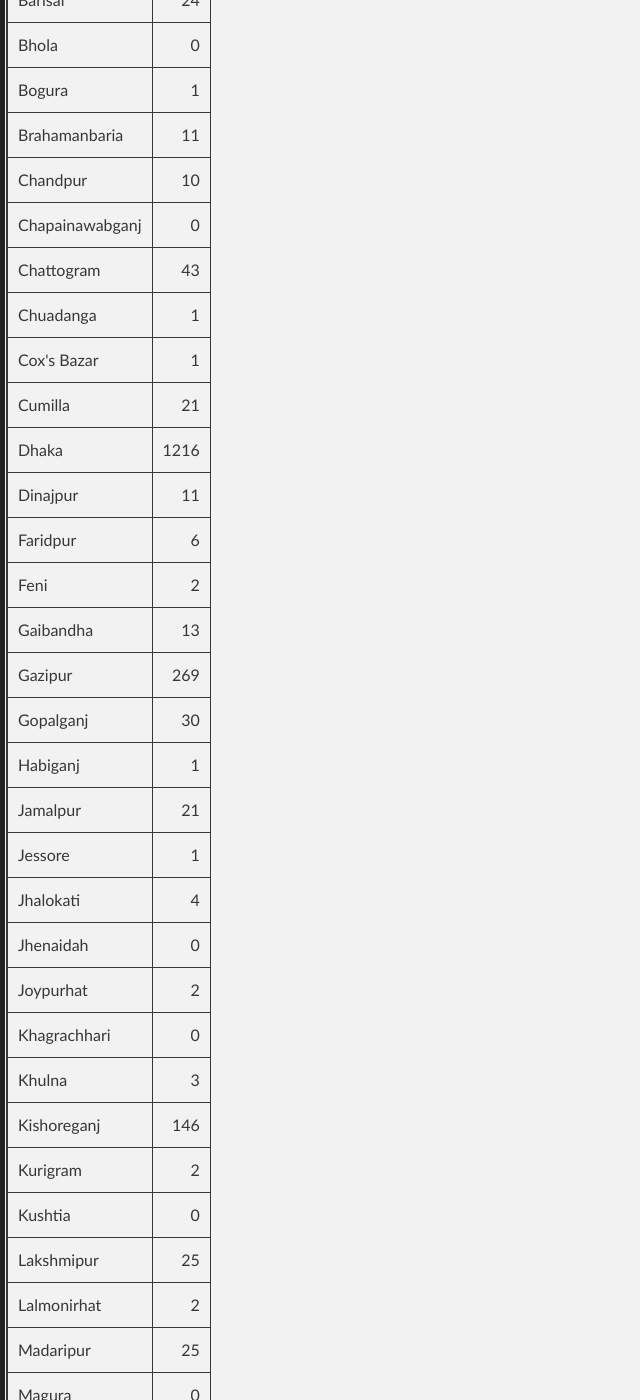
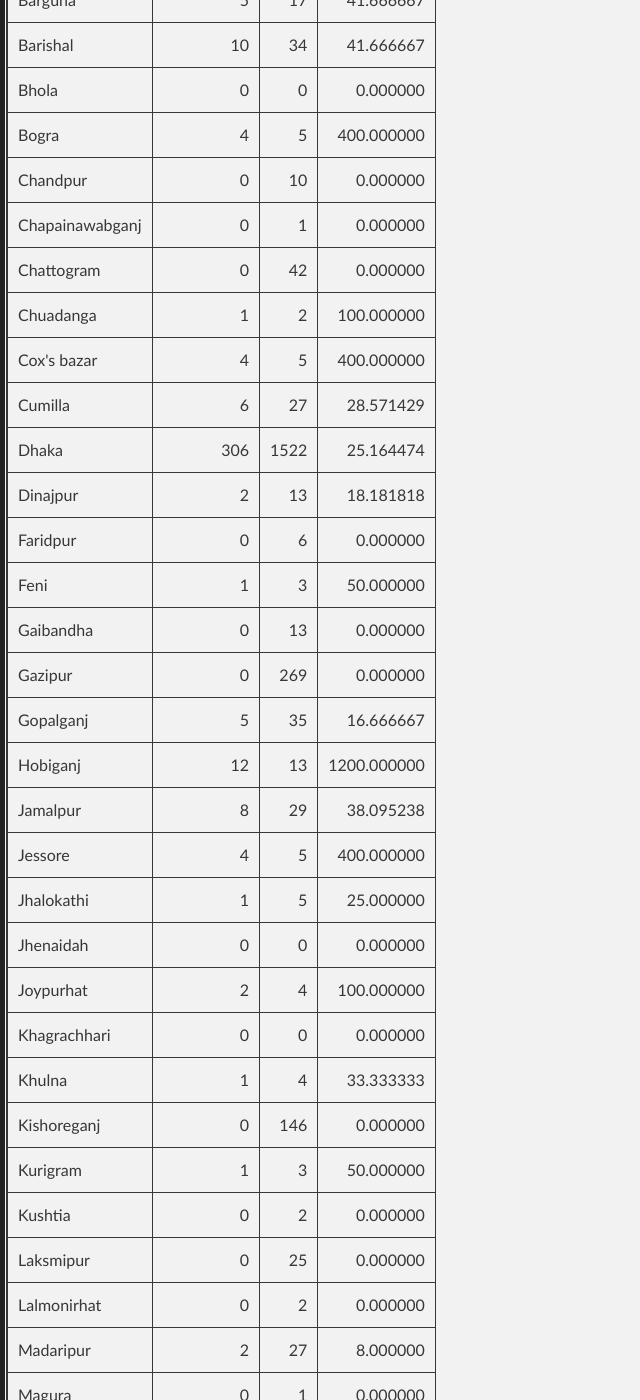
Before and after one commit to promitbasak/covid19bd, a Jekyll site: the page index.html, which Jekyll copies as it is, in a window 1280 px wide and 1400 px high, scrolled down 4402 px. Shown: the whole window, without its empty margins (0-640 px from the left). Built offline with Jekyll 4.4.1, drawn with Linux system fonts in a browser that asks for light colours; some of the changed text lies outside the part shown.

Commit message:
Update index.html

```diff
--- a/index.html
+++ b/index.html
@@ -66,21 +66,21 @@
 <th title="Field #15">Deaths/1M Pop.</th>
 </tr></thead>
 <tbody><tr>
-<td>2020-04-22</td>
-<td align="right">390</td>
-<td align="right">10</td>
-<td align="right">5</td>
-<td align="right">3052</td>
-<td align="right">3772</td>
-<td align="right">120</td>
-<td align="right">92</td>
-<td align="right">3560</td>
-<td align="right">32358</td>
-<td align="right">3.1813</td>
-<td align="right">1.3043</td>
-<td align="right">11.6571</td>
-<td align="right">20.9556</td>
-<td align="right">0.6667</td>
+<td>2020-04-23</td>
+<td align="right">410</td>
+<td align="right">7</td>
+<td align="right">16</td>
+<td align="right">3416</td>
+<td align="right">4182</td>
+<td align="right">127</td>
+<td align="right">108</td>
+<td align="right">3947</td>
+<td align="right">35818</td>
+<td align="right">3.0368</td>
+<td align="right">1.1759</td>
+<td align="right">11.6757</td>
+<td align="right">23.2333</td>
+<td align="right">0.7056</td>
 </tr>
 </tbody>
   </table>
@@ -88,28 +88,28 @@
         <h3>Graphs:</h3>
         <div class="photo-album">
       <div>
-        <img src="https://raw.githubusercontent.com/promitbasak/Covid-19_bd_extended/master/assests/2020-04-22/Figure_1.png">
+        <img src="https://raw.githubusercontent.com/promitbasak/Covid-19_bd_extended/master/assests/2020-04-23/Figure_1.png">
         <h5>Overall Condition</h5>
       </div>
 
       <div>
-        <img src="https://raw.githubusercontent.com/promitbasak/Covid-19_bd_extended/master/assests/2020-04-22/Figure_2.png">
+        <img src="https://raw.githubusercontent.com/promitbasak/Covid-19_bd_extended/master/assests/2020-04-23/Figure_2.png">
         <h5>Total Cases</h5>
       </div>
       <div>
-        <img src="https://raw.githubusercontent.com/promitbasak/Covid-19_bd_extended/master/assests/2020-04-22/Figure_8.png">
+        <img src="https://raw.githubusercontent.com/promitbasak/Covid-19_bd_extended/master/assests/2020-04-23/Figure_8.png">
         <h5>Total Deaths</h5>
       </div>
       <div>
-        <img src="https://raw.githubusercontent.com/promitbasak/Covid-19_bd_extended/master/assests/2020-04-22/Figure_22.png">
+        <img src="https://raw.githubusercontent.com/promitbasak/Covid-19_bd_extended/master/assests/2020-04-23/Figure_22.png">
         <h5>District-wise Corona Map</h5>
       </div>
       <div>
-        <img src="https://raw.githubusercontent.com/promitbasak/Covid-19_bd_extended/master/assests/2020-04-22/Figure_20.png">
+        <img src="https://raw.githubusercontent.com/promitbasak/Covid-19_bd_extended/master/assests/2020-04-23/Figure_20.png">
         <h5>BD vs USA: Cases</h5>
       </div>
       <div>
-        <img src="https://raw.githubusercontent.com/promitbasak/Covid-19_bd_extended/master/assests/2020-04-22/Figure_21.png">
+        <img src="https://raw.githubusercontent.com/promitbasak/Covid-19_bd_extended/master/assests/2020-04-23/Figure_21.png">
         <h5>BD vs USA: Deaths</h5>
       </div>
     </div>
@@ -121,263 +121,393 @@
 <h3> District-Wise Statistics</h3>
 <table class="table table-bordered table-hover table-condensed">
 <thead><tr><th title="Field #1">District/City</th>
-<th title="Field #2">Total</th>
+<th title="Field #2">New Cases</th>
+<th title="Field #3">Total</th>
+<th title="Field #4">Increase(%)</th>
 </tr></thead>
 <tbody><tr>
+<td>B. Baria</td>
+<td align="right">13</td>
+<td align="right">24</td>
+<td align="right">118.181818</td>
+</tr>
+<tr>
 <td>Bagerhat</td>
-<td align="right">2</td>
+<td align="right">0</td>
+<td align="right">1</td>
+<td align="right">0.000000</td>
 </tr>
 <tr>
 <td>Bandarban</td>
-<td align="right">1</td>
+<td align="right">3</td>
+<td align="right">4</td>
+<td align="right">300.000000</td>
 </tr>
 <tr>
 <td>Barguna</td>
-<td align="right">12</td>
+<td align="right">5</td>
+<td align="right">17</td>
+<td align="right">41.666667</td>
 </tr>
 <tr>
-<td>Barisal</td>
-<td align="right">24</td>
+<td>Barishal</td>
+<td align="right">10</td>
+<td align="right">34</td>
+<td align="right">41.666667</td>
 </tr>
 <tr>
 <td>Bhola</td>
 <td align="right">0</td>
+<td align="right">0</td>
+<td align="right">0.000000</td>
 </tr>
 <tr>
-<td>Bogura</td>
-<td align="right">1</td>
-</tr>
-<tr>
-<td>Brahamanbaria</td>
-<td align="right">11</td>
+<td>Bogra</td>
+<td align="right">4</td>
+<td align="right">5</td>
+<td align="right">400.000000</td>
 </tr>
 <tr>
 <td>Chandpur</td>
+<td align="right">0</td>
 <td align="right">10</td>
+<td align="right">0.000000</td>
 </tr>
 <tr>
 <td>Chapainawabganj</td>
 <td align="right">0</td>
+<td align="right">1</td>
+<td align="right">0.000000</td>
 </tr>
 <tr>
 <td>Chattogram</td>
-<td align="right">43</td>
+<td align="right">0</td>
+<td align="right">42</td>
+<td align="right">0.000000</td>
 </tr>
 <tr>
 <td>Chuadanga</td>
 <td align="right">1</td>
+<td align="right">2</td>
+<td align="right">100.000000</td>
 </tr>
 <tr>
-<td>Cox&#39;s Bazar</td>
-<td align="right">1</td>
+<td>Cox&#39;s bazar</td>
+<td align="right">4</td>
+<td align="right">5</td>
+<td align="right">400.000000</td>
 </tr>
 <tr>
 <td>Cumilla</td>
-<td align="right">21</td>
+<td align="right">6</td>
+<td align="right">27</td>
+<td align="right">28.571429</td>
 </tr>
 <tr>
 <td>Dhaka</td>
-<td align="right">1216</td>
+<td align="right">306</td>
+<td align="right">1522</td>
+<td align="right">25.164474</td>
 </tr>
 <tr>
 <td>Dinajpur</td>
-<td align="right">11</td>
+<td align="right">2</td>
+<td align="right">13</td>
+<td align="right">18.181818</td>
 </tr>
 <tr>
 <td>Faridpur</td>
+<td align="right">0</td>
 <td align="right">6</td>
+<td align="right">0.000000</td>
 </tr>
 <tr>
 <td>Feni</td>
-<td align="right">2</td>
+<td align="right">1</td>
+<td align="right">3</td>
+<td align="right">50.000000</td>
 </tr>
 <tr>
 <td>Gaibandha</td>
+<td align="right">0</td>
 <td align="right">13</td>
+<td align="right">0.000000</td>
 </tr>
 <tr>
 <td>Gazipur</td>
+<td align="right">0</td>
 <td align="right">269</td>
+<td align="right">0.000000</td>
 </tr>
 <tr>
 <td>Gopalganj</td>
-<td align="right">30</td>
+<td align="right">5</td>
+<td align="right">35</td>
+<td align="right">16.666667</td>
 </tr>
 <tr>
-<td>Habiganj</td>
-<td align="right">1</td>
+<td>Hobiganj</td>
+<td align="right">12</td>
+<td align="right">13</td>
+<td align="right">1200.000000</td>
 </tr>
 <tr>
 <td>Jamalpur</td>
-<td align="right">21</td>
+<td align="right">8</td>
+<td align="right">29</td>
+<td align="right">38.095238</td>
 </tr>
 <tr>
 <td>Jessore</td>
-<td align="right">1</td>
+<td align="right">4</td>
+<td align="right">5</td>
+<td align="right">400.000000</td>
 </tr>
 <tr>
-<td>Jhalokati</td>
-<td align="right">4</td>
+<td>Jhalokathi</td>
+<td align="right">1</td>
+<td align="right">5</td>
+<td align="right">25.000000</td>
 </tr>
 <tr>
 <td>Jhenaidah</td>
 <td align="right">0</td>
+<td align="right">0</td>
+<td align="right">0.000000</td>
 </tr>
 <tr>
 <td>Joypurhat</td>
 <td align="right">2</td>
+<td align="right">4</td>
+<td align="right">100.000000</td>
 </tr>
 <tr>
 <td>Khagrachhari</td>
 <td align="right">0</td>
+<td align="right">0</td>
+<td align="right">0.000000</td>
 </tr>
 <tr>
 <td>Khulna</td>
-<td align="right">3</td>
+<td align="right">1</td>
+<td align="right">4</td>
+<td align="right">33.333333</td>
 </tr>
 <tr>
 <td>Kishoreganj</td>
+<td align="right">0</td>
 <td align="right">146</td>
+<td align="right">0.000000</td>
 </tr>
 <tr>
 <td>Kurigram</td>
-<td align="right">2</td>
+<td align="right">1</td>
+<td align="right">3</td>
+<td align="right">50.000000</td>
 </tr>
 <tr>
 <td>Kushtia</td>
 <td align="right">0</td>
+<td align="right">2</td>
+<td align="right">0.000000</td>
 </tr>
 <tr>
-<td>Lakshmipur</td>
+<td>Laksmipur</td>
+<td align="right">0</td>
 <td align="right">25</td>
+<td align="right">0.000000</td>
 </tr>
 <tr>
 <td>Lalmonirhat</td>
+<td align="right">0</td>
 <td align="right">2</td>
+<td align="right">0.000000</td>
 </tr>
 <tr>
 <td>Madaripur</td>
-<td align="right">25</td>
+<td align="right">2</td>
+<td align="right">27</td>
+<td align="right">8.000000</td>
 </tr>
 <tr>
 <td>Magura</td>
 <td align="right">0</td>
+<td align="right">1</td>
+<td align="right">0.000000</td>
 </tr>
 <tr>
 <td>Manikganj</td>
-<td align="right">7</td>
-</tr>
-<tr>
-<td>Maulvibazar</td>
 <td align="right">2</td>
+<td align="right">9</td>
+<td align="right">28.571429</td>
 </tr>
 <tr>
 <td>Meherpur</td>
 <td align="right">0</td>
+<td align="right">1</td>
+<td align="right">0.000000</td>
 </tr>
 <tr>
-<td>Munshiganj</td>
-<td align="right">33</td>
+<td>Moulovi Bazar</td>
+<td align="right">0</td>
+<td align="right">2</td>
+<td align="right">0.000000</td>
+</tr>
+<tr>
+<td>Munshigonj</td>
+<td align="right">28</td>
+<td align="right">61</td>
+<td align="right">84.848485</td>
 </tr>
 <tr>
 <td>Mymensingh</td>
-<td align="right">33</td>
+<td align="right">30</td>
+<td align="right">63</td>
+<td align="right">90.909091</td>
 </tr>
 <tr>
 <td>Naogaon</td>
+<td align="right">0</td>
 <td align="right">1</td>
+<td align="right">0.000000</td>
 </tr>
 <tr>
 <td>Narail</td>
-<td align="right">2</td>
+<td align="right">5</td>
+<td align="right">7</td>
+<td align="right">250.000000</td>
 </tr>
 <tr>
 <td>Narayanganj</td>
-<td align="right">387</td>
+<td align="right">121</td>
+<td align="right">508</td>
+<td align="right">31.266150</td>
 </tr>
 <tr>
-<td>Narsingdi</td>
-<td align="right">135</td>
+<td>Narshingdi</td>
+<td align="right">1</td>
+<td align="right">136</td>
+<td align="right">0.740741</td>
 </tr>
 <tr>
 <td>Natore</td>
 <td align="right">0</td>
+<td align="right">0</td>
+<td align="right">0.000000</td>
 </tr>
 <tr>
-<td>Netrakona</td>
-<td align="right">14</td>
+<td>Netrokona</td>
+<td align="right">8</td>
+<td align="right">22</td>
+<td align="right">57.142857</td>
 </tr>
 <tr>
 <td>Nilphamari</td>
-<td align="right">9</td>
+<td align="right">1</td>
+<td align="right">10</td>
+<td align="right">11.111111</td>
 </tr>
 <tr>
 <td>Noakhali</td>
+<td align="right">0</td>
 <td align="right">4</td>
+<td align="right">0.000000</td>
 </tr>
 <tr>
 <td>Pabna</td>
-<td align="right">2</td>
+<td align="right">1</td>
+<td align="right">3</td>
+<td align="right">50.000000</td>
 </tr>
 <tr>
-<td>Panchagarh</td>
+<td>Panchagar</td>
 <td align="right">1</td>
-</tr>
-<tr>
-<td>Patuakhali</td>
 <td align="right">2</td>
+<td align="right">100.000000</td>
 </tr>
 <tr>
 <td>Pirojpur</td>
+<td align="right">0</td>
 <td align="right">5</td>
+<td align="right">0.000000</td>
+</tr>
+<tr>
+<td>Potuakhali</td>
+<td align="right">8</td>
+<td align="right">10</td>
+<td align="right">400.000000</td>
 </tr>
 <tr>
 <td>Rajbari</td>
-<td align="right">8</td>
+<td align="right">1</td>
+<td align="right">9</td>
+<td align="right">12.500000</td>
 </tr>
 <tr>
 <td>Rajshahi</td>
-<td align="right">5</td>
+<td align="right">4</td>
+<td align="right">9</td>
+<td align="right">80.000000</td>
 </tr>
 <tr>
 <td>Rangamati</td>
 <td align="right">0</td>
+<td align="right">0</td>
+<td align="right">0.000000</td>
 </tr>
 <tr>
 <td>Rangpur</td>
-<td align="right">6</td>
+<td align="right">3</td>
+<td align="right">9</td>
+<td align="right">50.000000</td>
 </tr>
 <tr>
 <td>Satkhira</td>
 <td align="right">0</td>
+<td align="right">0</td>
+<td align="right">0.000000</td>
 </tr>
 <tr>
 <td>Shariatpur</td>
-<td align="right">8</td>
+<td align="right">3</td>
+<td align="right">11</td>
+<td align="right">37.500000</td>
 </tr>
 <tr>
 <td>Sherpur</td>
-<td align="right">13</td>
+<td align="right">6</td>
+<td align="right">19</td>
+<td align="right">46.153846</td>
 </tr>
 <tr>
 <td>Sirajganj</td>
 <td align="right">1</td>
+<td align="right">2</td>
+<td align="right">100.000000</td>
 </tr>
 <tr>
 <td>Sunamganj</td>
+<td align="right">0</td>
 <td align="right">1</td>
+<td align="right">0.000000</td>
 </tr>
 <tr>
 <td>Sylhet</td>
+<td align="right">0</td>
 <td align="right">4</td>
+<td align="right">0.000000</td>
 </tr>
 <tr>
 <td>Tangail</td>
-<td align="right">10</td>
+<td align="right">5</td>
+<td align="right">15</td>
+<td align="right">50.000000</td>
 </tr>
 <tr>
 <td>Thakurgaon</td>
-<td align="right">6</td>
+<td align="right">2</td>
+<td align="right">8</td>
+<td align="right">33.333333</td>
 </tr>
 </tbody></table>
 
@@ -1168,22 +1298,39 @@
 <td align="right">18.7889</td>
 <td align="right">0.6111</td>
 </tr>
-  <tr>
+<tr>
 <td>2020-04-22</td>
 <td align="right">390</td>
 <td align="right">10</td>
 <td align="right">5</td>
-<td align="right">3052</td>
+<td align="right">3096</td>
 <td align="right">3772</td>
 <td align="right">120</td>
 <td align="right">92</td>
 <td align="right">3560</td>
-<td align="right">32358</td>
+<td align="right">32402</td>
 <td align="right">3.1813</td>
 <td align="right">1.3043</td>
-<td align="right">11.6571</td>
+<td align="right">11.6413</td>
 <td align="right">20.9556</td>
 <td align="right">0.6667</td>
+</tr>
+<tr>
+<td>2020-04-23</td>
+<td align="right">410</td>
+<td align="right">7</td>
+<td align="right">16</td>
+<td align="right">3416</td>
+<td align="right">4182</td>
+<td align="right">127</td>
+<td align="right">108</td>
+<td align="right">3947</td>
+<td align="right">35818</td>
+<td align="right">3.0368</td>
+<td align="right">1.1759</td>
+<td align="right">11.6757</td>
+<td align="right">23.2333</td>
+<td align="right">0.7056</td>
 </tr>
 </tbody></table>
         <p></p>
```
Also changed, not shown: other parts of index.html (+1 -1 lines).
